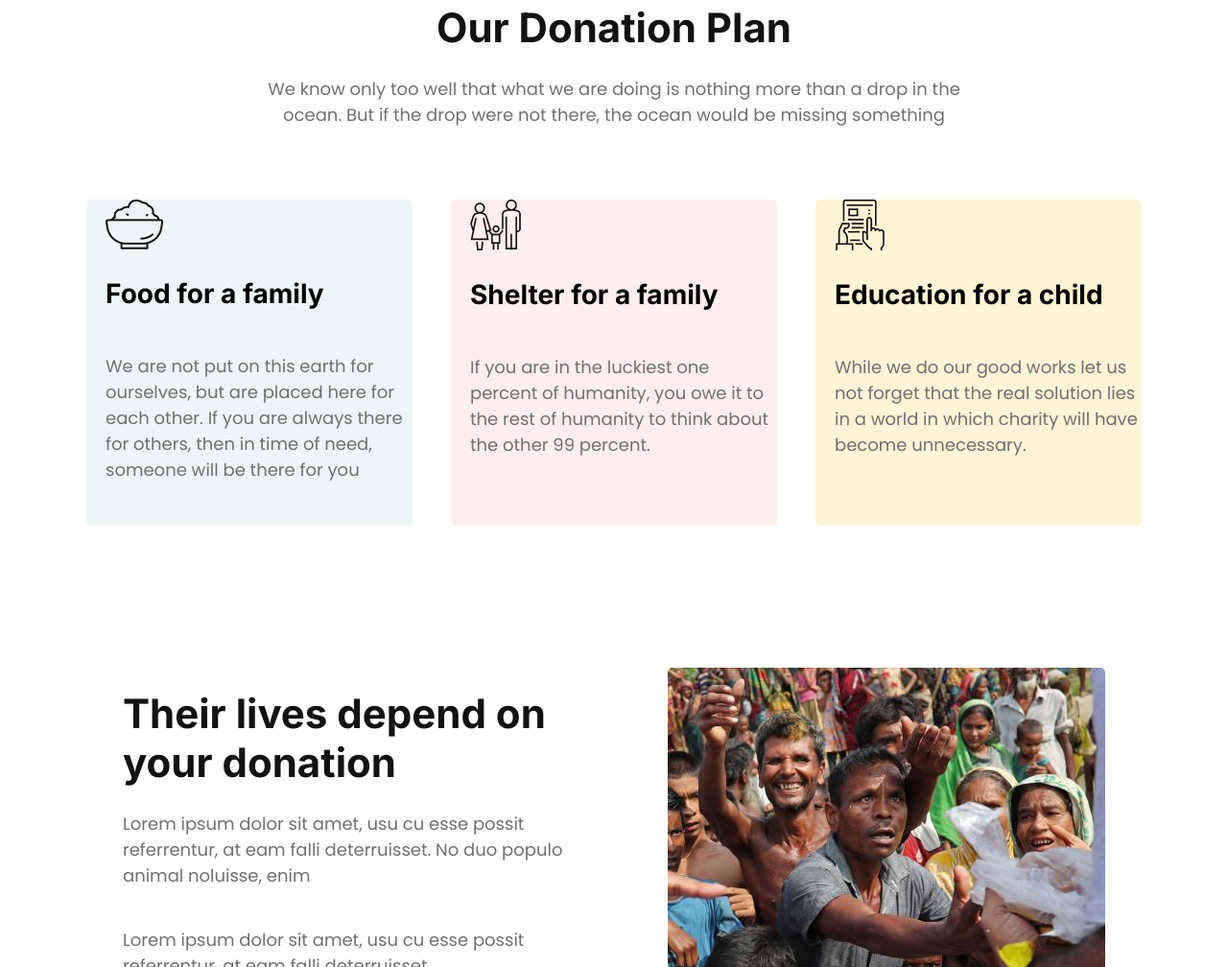
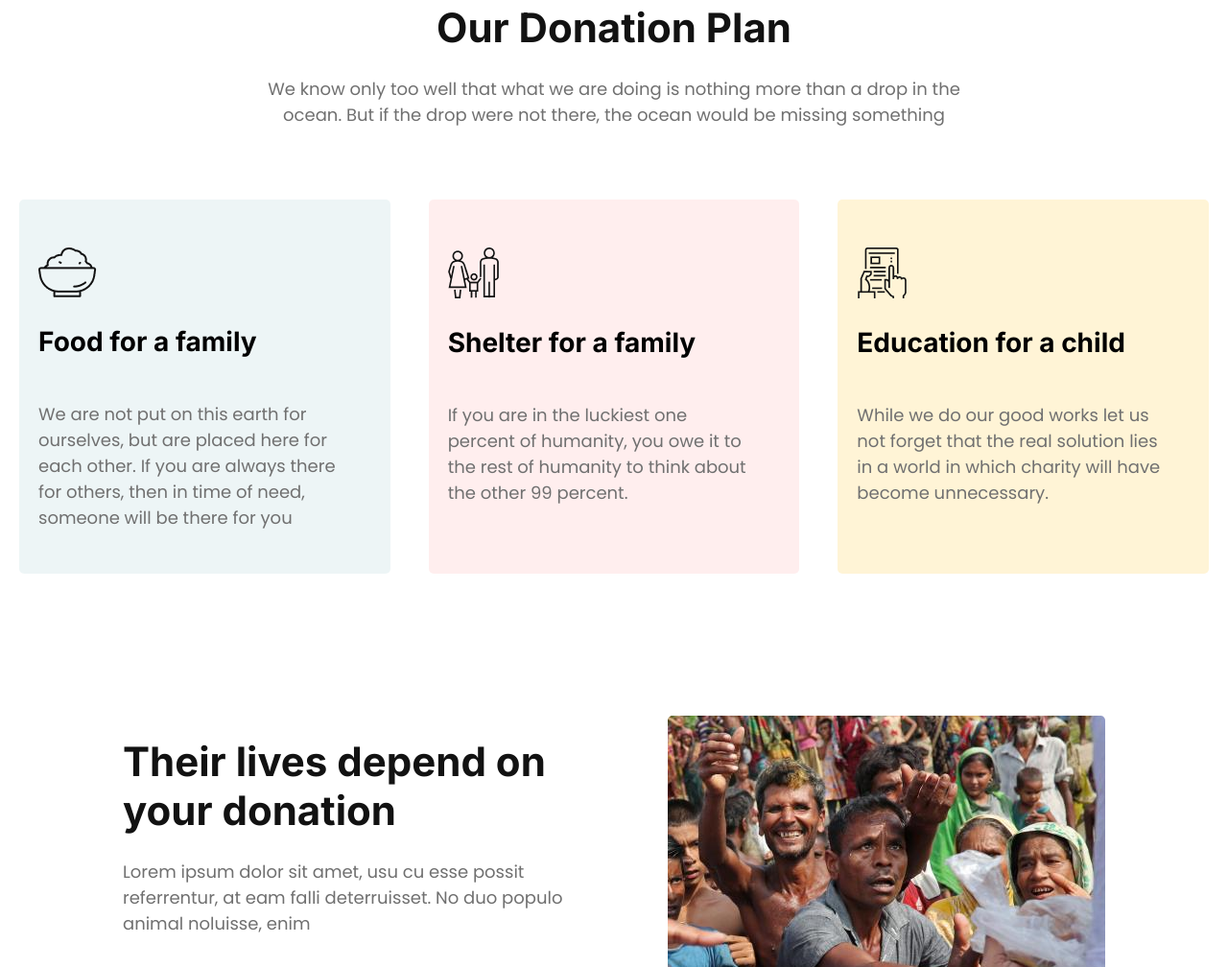
Before and after one commit to FerdousZihad/Donate-love, a plain HTML site: page index.html in a window 1280 px wide. Shown: the part 1464-2472 px from the top of the page at 96% size. Drawn offline with Linux system fonts and the light colour scheme.

Commit message:
Final Style modification

```diff
--- a/style.css
+++ b/style.css
@@ -181,7 +181,7 @@ p{
 .plan-card{
     width:320px;
     margin:20px;
-    padding:0px 0px 20px 20px;
+    padding:50px 50px 20px 20px;
     border-radius: 5px;
 
 }
```
